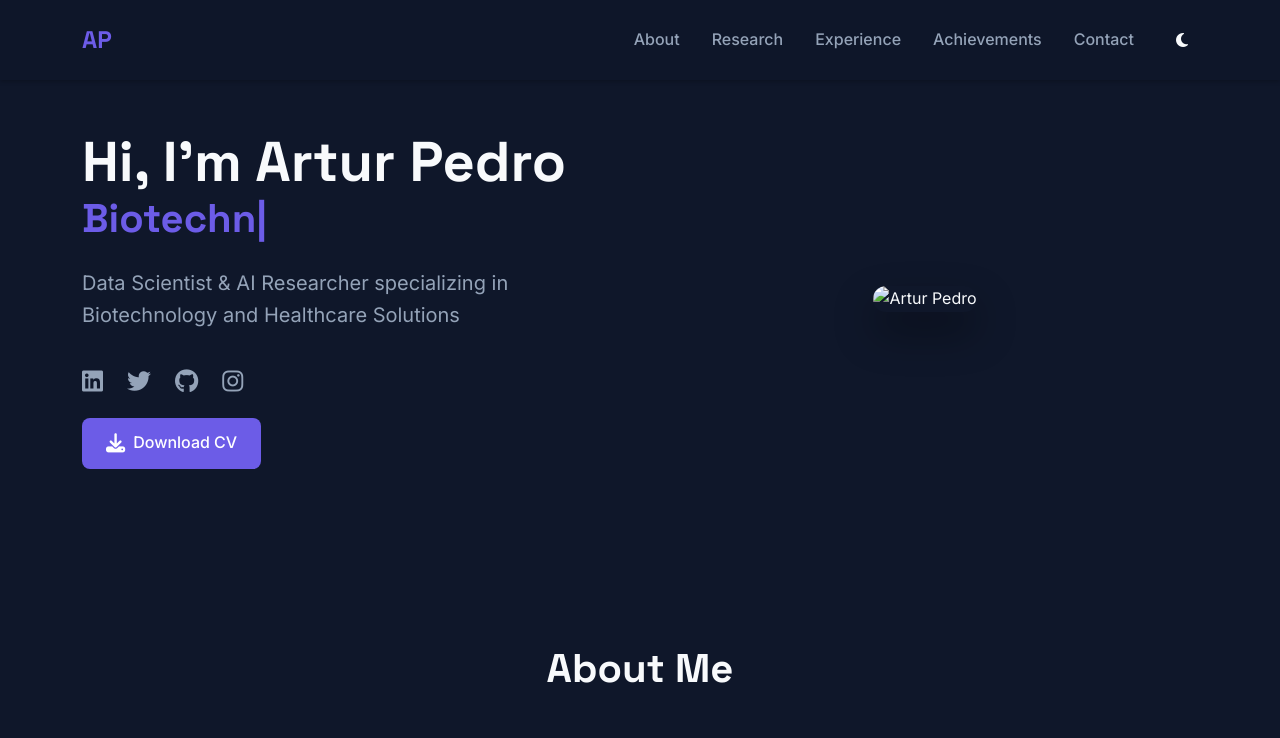
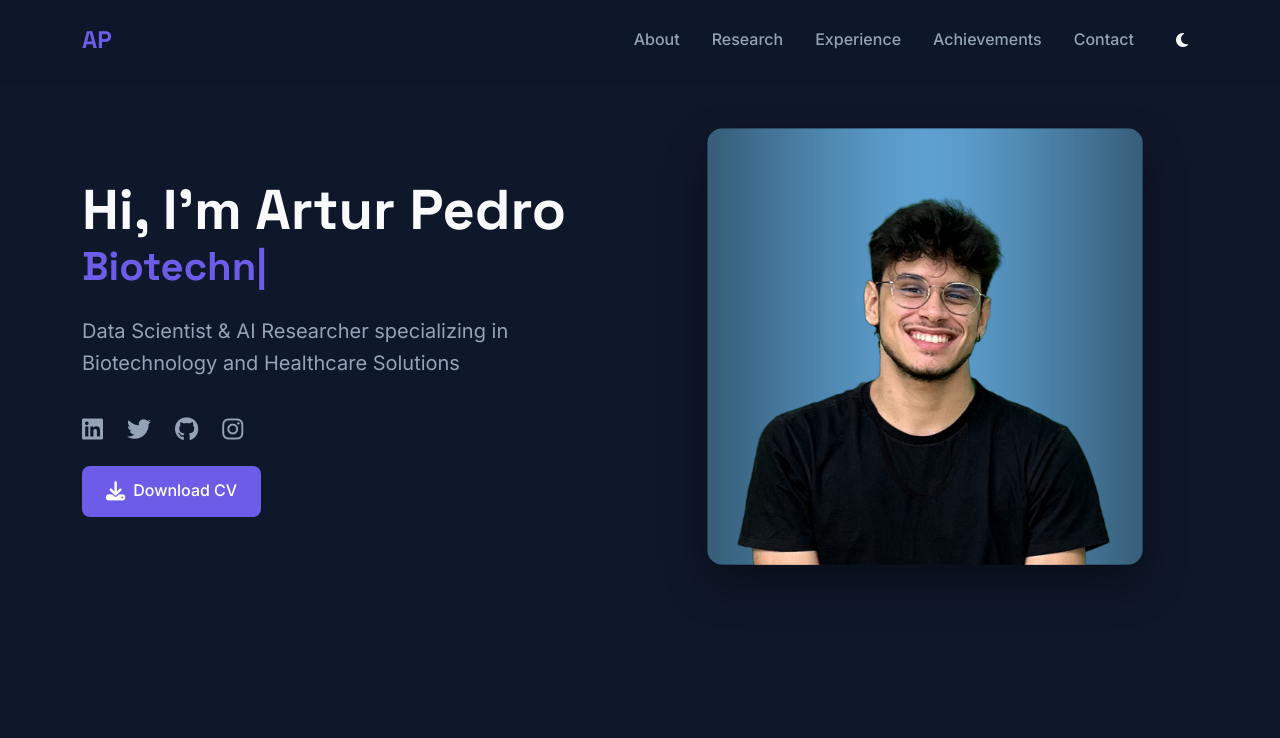
Before and after one commit to artpedro/homepage, a plain HTML site: page index.html in a window 1280 px wide. Shown: the top 738 px of the page. Drawn offline with nearby package versions, Linux system fonts and the light colour scheme.

Commit message:
Fix: profile picture fixed

```diff
--- a/index.html
+++ b/index.html
@@ -66,7 +66,7 @@
                 </div>
                 <div class="col-lg-6">
                     <div class="hero-image">
-                        <img src="assets/image/arturpfp.jpeg" alt="Artur Pedro" class="img-fluid">
+                        <img src="assets/image/arturpfp.png" alt="Artur Pedro" class="img-fluid">
                     </div>
                 </div>
             </div>
```
Also changed, not shown: assets/image/arturpfp.png (added).
